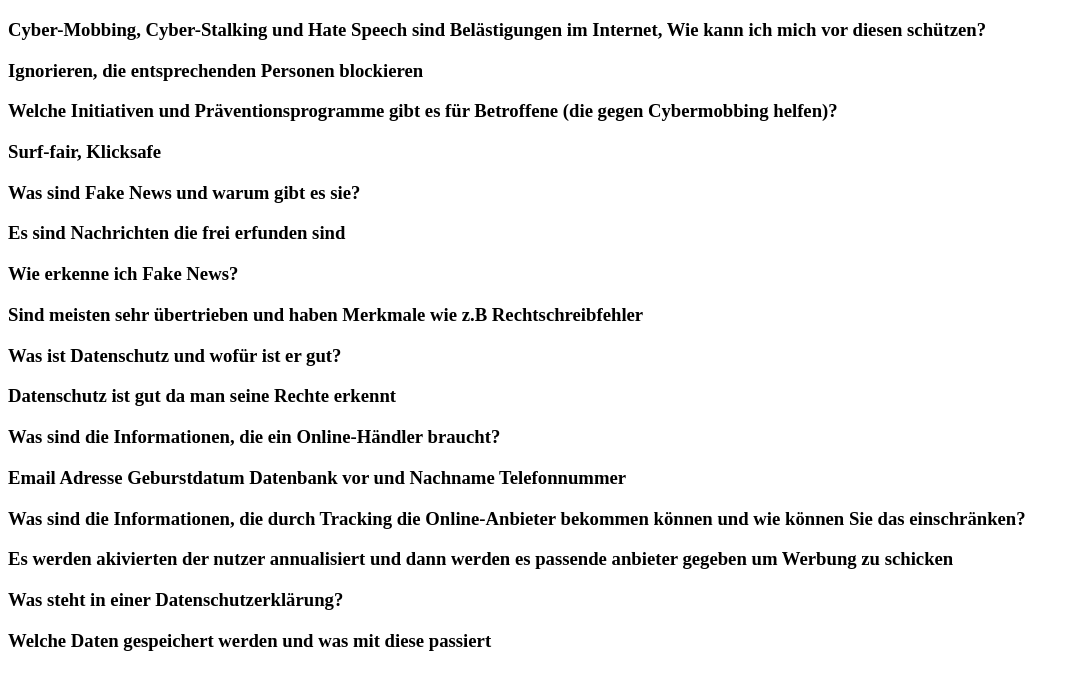
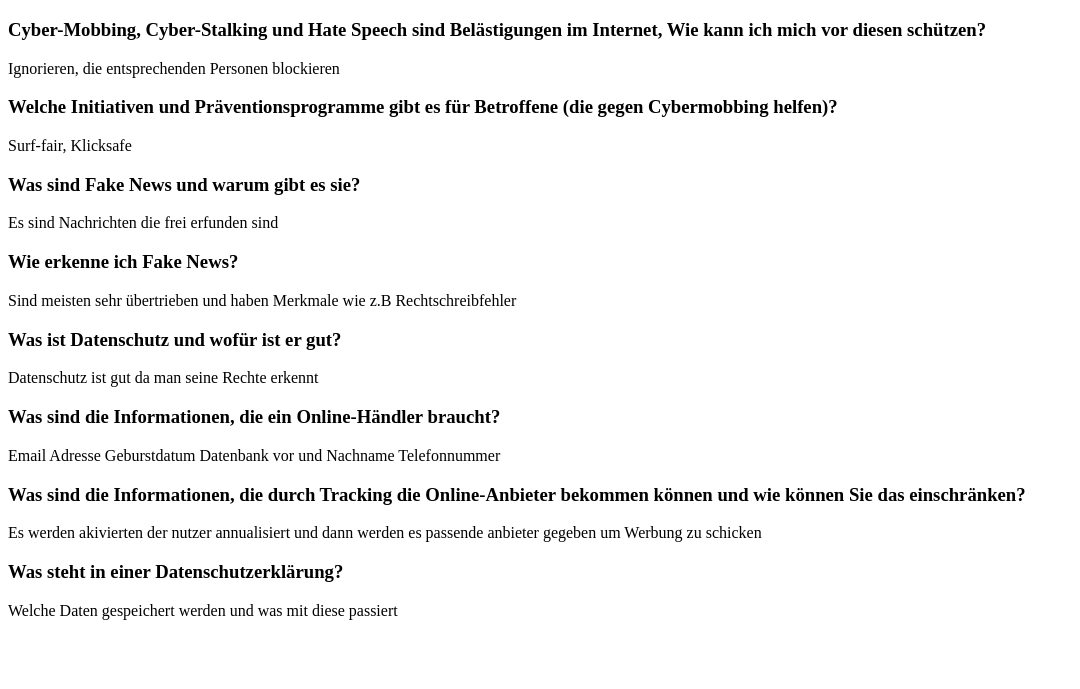
Before and after one commit to malakCMP/Digital_F-hrerschein, a plain HTML site: page Hausaufgabe 9.html in a window 1280 px wide. Shown: the part 61-750 px from the top of the page, without its empty margins (0-1080 px from the left). Drawn offline with Linux system fonts and the light colour scheme.

Commit message:
Hausaufgabe 9

```diff
--- a/Hausaufgabe 9.html
+++ b/Hausaufgabe 9.html
@@ -9,21 +9,21 @@
 <body>
     <h1>Hausaufgabe 9</h1>
     <h3>Cyber-Mobbing, Cyber-Stalking und Hate Speech sind Belästigungen im Internet, Wie kann ich mich vor diesen schützen?</h3>
-    <h3>Ignorieren, die entsprechenden Personen blockieren </h3>
+    <p>Ignorieren, die entsprechenden Personen blockieren </p>
     <h3>Welche Initiativen und Präventionsprogramme gibt es für Betroffene (die gegen Cybermobbing helfen)?</h3>
-    <h3>Surf-fair, Klicksafe</h3>
+    <p>Surf-fair, Klicksafe</p>
     <h3>Was sind Fake News und warum gibt es sie?</h3>
-    <h3>Es sind Nachrichten die frei erfunden sind </h3>
+    <p>Es sind Nachrichten die frei erfunden sind </p>
     <h3>Wie erkenne ich Fake News?</h3>
-    <h3>Sind meisten sehr übertrieben und  haben Merkmale wie z.B Rechtschreibfehler</h3>
+    <p>Sind meisten sehr übertrieben und  haben Merkmale wie z.B Rechtschreibfehler</p>
     <h3>Was ist Datenschutz und wofür ist er gut?</h3>
-    <h3>Datenschutz ist gut da man seine Rechte erkennt </h3>
+    <p>Datenschutz ist gut da man seine Rechte erkennt </p>
     <h3>Was sind die Informationen, die ein Online-Händler braucht?</h3>
-    <h3>Email Adresse Geburstdatum Datenbank vor und Nachname Telefonnummer</h3>
+    <p>Email Adresse Geburstdatum Datenbank vor und Nachname Telefonnummer</p>
     <h3>Was sind die Informationen, die durch Tracking die Online-Anbieter bekommen können und wie können Sie das einschränken?</h3>
-    <h3>Es werden akivierten der nutzer annualisiert und dann werden es passende anbieter gegeben um Werbung zu schicken </h3>
+    <p>Es werden akivierten der nutzer annualisiert und dann werden es passende anbieter gegeben um Werbung zu schicken </p>
     <h3>Was steht in einer Datenschutzerklärung?</h3>
-    <h3>Welche Daten gespeichert werden und was mit diese passiert</h3>
+    <p>Welche Daten gespeichert werden und was mit diese passiert</p >
 
 </body>
 </html>
```
Also changed, not shown: Hausaufgabe 10.html (added).
